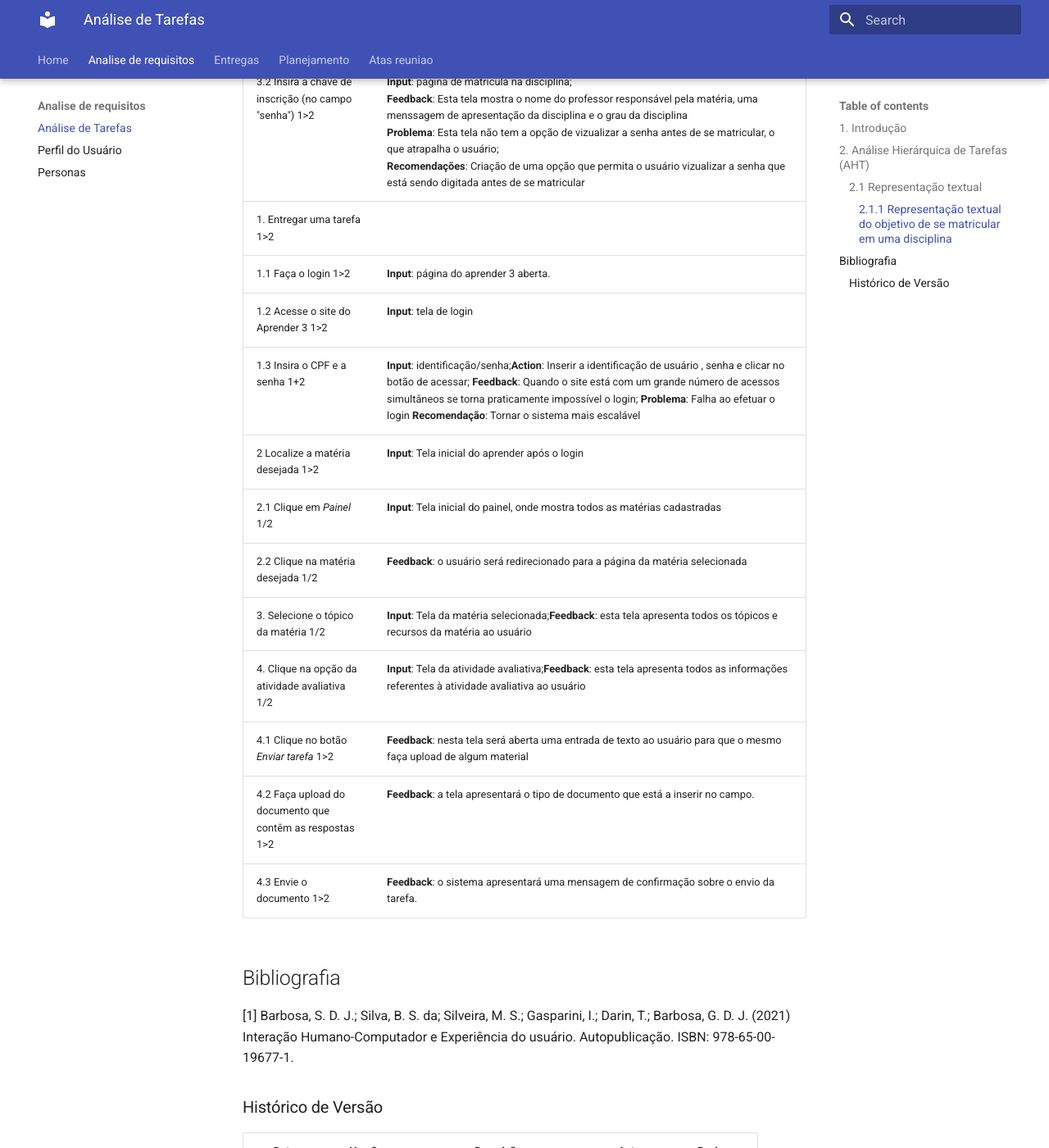
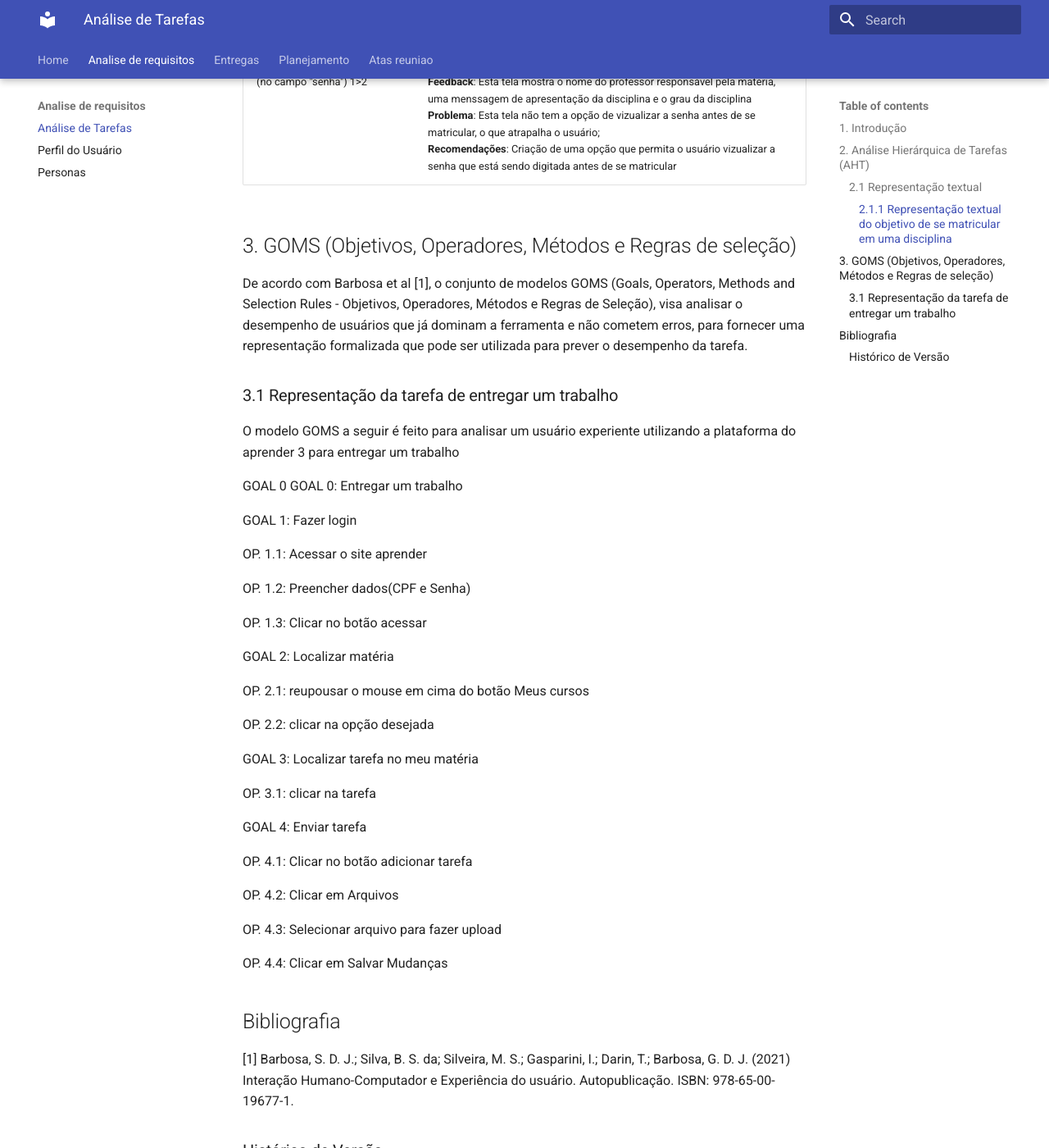
Before and after one commit to mdsreq-fga-unb/2022.2-Aprender3, an MkDocs documentation site: the page built from docs/Analise de requisitos/analise_de_tarefas.md, in a window 1280 px wide and 1400 px high, scrolled down 2273 px. Shown: the whole window at 82% size. Built offline with MkDocs 1.6.1 and Material for MkDocs 9.7.7, drawn with Linux system fonts in a browser that asks for light colours; some of the changed text lies outside the part shown.

Commit message:
update analise de tarefas

```diff
--- a/docs/Analise de requisitos/analise_de_tarefas.md
+++ b/docs/Analise de requisitos/analise_de_tarefas.md
@@ -48,18 +48,45 @@
 | 3. Matricule-se na matéria 1>2 | **Input**: Tela de pesquisa (após clicar na lupa) |
 | 3.1 Selecione a matéria desejada 1/2 |  **Input**: Tela de pesquisa (após clicar na lupa);<br>**Feedback**: Assim que clicar na matéria selecionada o usuário será direcionado para a tela de matrícula da disciplina;<br>**Action**: Clicar na matéria selecionada|
 | 3.2 Insira a chave de inscrição (no campo "senha") 1>2 |  **Input**: página de matrícula na disciplina; <br>**Feedback**: Esta tela mostra o nome do professor responsável pela matéria, uma menssagem de apresentação da disciplina e o grau da disciplina<br>**Problema**: Esta tela não tem a opção de vizualizar a senha antes de se matricular, o que atrapalha o usuário;<br>**Recomendações**: Criação de uma opção que permita o usuário vizualizar a senha que está sendo digitada antes de se matricular|
-| 1. Entregar uma tarefa 1>2|  |
-| 1.1 Faça o login 1>2| **Input**: página do aprender 3 aberta. |
-| 1.2 Acesse o site do Aprender 3 1>2| **Input**: tela de login |
-| 1.3 Insira o CPF e a senha 1+2| **Input**: identificação/senha;**Action**: Inserir a identificação de usuário , senha e clicar no botão de acessar; **Feedback**: Quando o site está com um grande número de acessos simultâneos se torna praticamente impossível o login; **Problema**: Falha ao efetuar o login **Recomendação**: Tornar o sistema mais escalável |
-| 2 Localize a matéria desejada 1>2 | **Input**: Tela inicial do aprender após o login |
-| 2.1 Clique em *Painel* 1/2 | **Input**: Tela inicial do painel, onde mostra todos as matérias cadastradas |
-| 2.2 Clique na matéria desejada 1/2 | **Feedback**: o usuário será redirecionado para a página da matéria selecionada |
-| 3. Selecione o tópico da matéria 1/2 | **Input**: Tela da matéria selecionada;**Feedback**: esta tela apresenta todos os tópicos e recursos da matéria ao usuário |
-| 4. Clique na opção da atividade avaliativa 1/2 | **Input**: Tela da atividade avaliativa;**Feedback**: esta tela apresenta todos as informações referentes à atividade avaliativa ao usuário |
-| 4.1 Clique no botão *Enviar tarefa* 1>2 | **Feedback**: nesta tela será aberta uma entrada de texto ao usuário para que o mesmo faça upload de algum material |
-| 4.2 Faça upload do documento que contêm as respostas 1>2 | **Feedback**: a tela apresentará o tipo de documento que está a inserir no campo. |
-| 4.3 Envie o documento 1>2 | **Feedback**: o sistema apresentará uma mensagem de confirmação sobre o envio da tarefa. |
+
+
+## 3. GOMS (Objetivos, Operadores, Métodos e Regras de seleção)
+De acordo com Barbosa et al [1], o conjunto de modelos GOMS (Goals, Operators, Methods and Selection Rules - Objetivos, Operadores, Métodos e Regras de Seleção), visa analisar o desempenho de usuários que já dominam a ferramenta e não cometem erros, para fornecer uma representação formalizada que pode ser utilizada para prever o desempenho da tarefa.
+
+### 3.1 Representação da tarefa de entregar um trabalho
+O modelo GOMS a seguir é feito para analisar um usuário experiente utilizando a plataforma do aprender 3 para entregar um trabalho
+
+GOAL 0
+GOAL 0: Entregar um trabalho
+
+GOAL 1: Fazer login
+
+OP. 1.1: Acessar o site aprender
+
+OP. 1.2: Preencher dados(CPF e Senha)
+
+OP. 1.3: Clicar no botão acessar
+
+GOAL 2: Localizar matéria
+
+OP. 2.1: reupousar o mouse em cima do botão Meus cursos
+
+OP. 2.2: clicar na opção desejada
+
+GOAL 3: Localizar tarefa no meu matéria
+
+OP. 3.1: clicar na tarefa
+
+GOAL 4: Enviar tarefa
+
+OP. 4.1: Clicar no botão adicionar tarefa
+
+OP. 4.2: Clicar em Arquivos
+
+OP. 4.3: Selecionar arquivo para fazer upload
+
+OP. 4.4: Clicar em Salvar Mudanças
+
 
 ## Bibliografia
  [1] Barbosa, S. D. J.; Silva, B. S. da; Silveira, M. S.; Gasparini, I.; Darin, T.; Barbosa, G. D. J. (2021) Interação Humano-Computador e Experiência do usuário. Autopublicação. ISBN: 978-65-00-19677-1.
@@ -69,3 +96,4 @@
 |:----------:|:------:|:--------------------:|:-----------------:|:-------:|
 | 06.12.2022 | 1.0 | Realização da Análise de Tarefas | Igor Thiago | Milena Aires |
 | 07.12.2022 | 1.1 | Padronizando histórico de versão | Milena Aires | Milena Aires |
+| 07.12.2022 | 1.2 | Adicionado o GOMS | Thiago Vivan | Igor Thiago |
```
